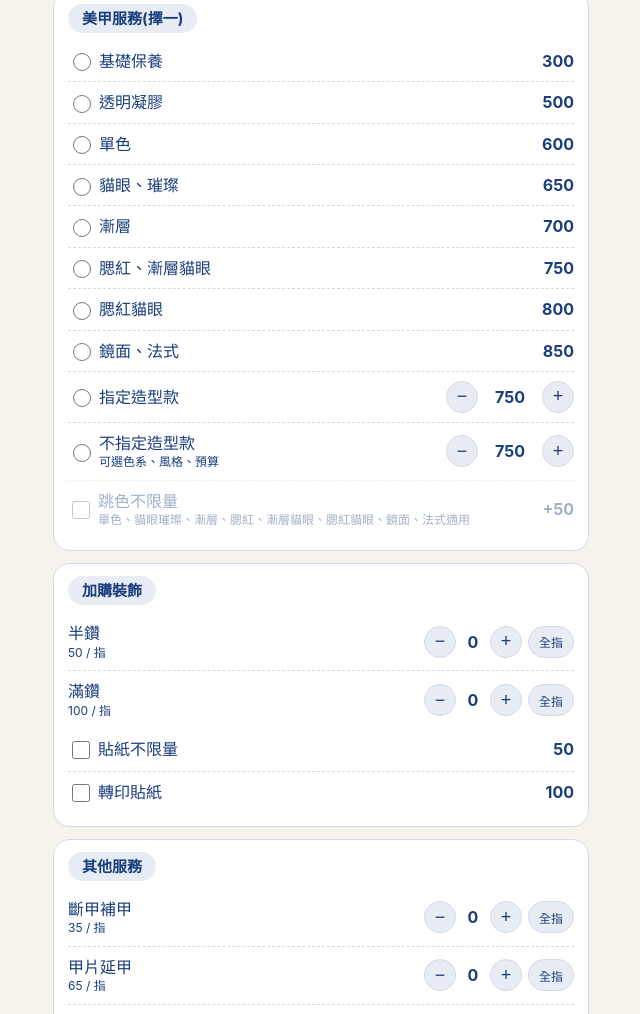
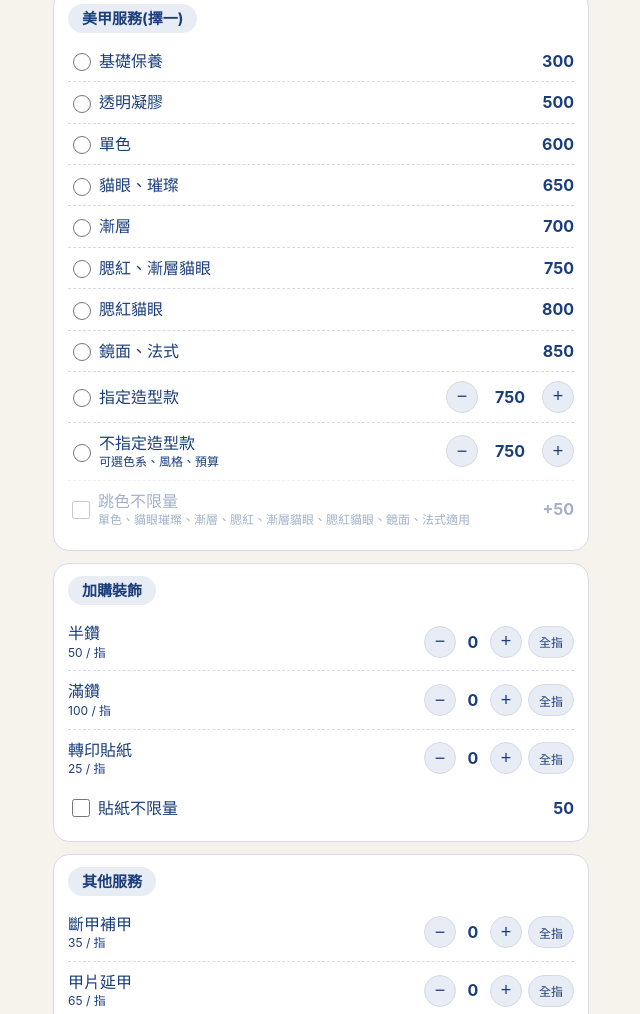
Before and after one commit to a0903600640-hub/frynails, a plain HTML site: page calculator.html in a window 1280 px wide. Shown: the part 166-1180 px from the top of the page, without its empty margins (319-959 px from the left). Drawn offline with Linux system fonts and the light colour scheme.

Commit message:
Add files via upload

```diff
--- a/calculator.html
+++ b/calculator.html
@@ -51,13 +51,13 @@ select{width:100%;padding:9px;border-radius:10px;border:1px solid var(--bd);back
 </div>
 <script>
 const STYLES=[["基礎保養",300],["透明凝膠",500],["單色",600,1],["貓眼、璀璨",650,1],["漸層",700,1],["腮紅、漸層貓眼",750,1],["腮紅貓眼",800,1],["鏡面、法式",850,1],["指定造型款",750,0,"起"],["不指定造型款",750,0,"起","可選色系、風格、預算"]];
-const DECO=[["半鑽",50],["滿鑽",100]];
+const DECO=[["半鑽",50],["滿鑽",100],["轉印貼紙",25]];
 const OTHER=[["斷甲補甲",35],["甲片延甲",65],["凝膠延甲",75],["塑形",25]];
 let F=10,H=0,X={8:0,9:0},q={},style=-1;
 const $=id=>document.getElementById(id);
 $("styles").innerHTML=STYLES.map((s,i)=>`<label class="row"><span class="l"><input type="radio" name="st" value="${i}"><span>${s[0]}${s[4]?`<small>${s[4]}</small>`:""}</span></span>${s[3]?`<div class="step"><button type="button" onclick="up(${i},-1)">−</button><em id="ux${i}" style="min-width:52px;font-weight:700">${s[1]}</em><button type="button" onclick="up(${i},1)">+</button></div>`:`<span class="p">${s[1]}</span>`}</label>`).join("");
 const stepper=(a,k)=>a.map((x,i)=>`<div class="row" style="cursor:default"><span>${x[0]}<small>${x[1]} / 指</small></span><div class="step"><button onclick="qty('${k}${i}',-1)">−</button><em id="q${k}${i}">0</em><button onclick="qty('${k}${i}',1)">+</button><button class="all" onclick="qty('${k}${i}',99)">全指</button></div></div>`).join("");
-$("deco").innerHTML=stepper(DECO,"d")+`<label class="row"><span class="l"><input type="checkbox" id="stk"><span>貼紙不限量</span></span><span class="p">50</span></label><label class="row"><span class="l"><input type="checkbox" id="tstk"><span>轉印貼紙</span></span><span class="p">100</span></label>`;
+$("deco").innerHTML=stepper(DECO,"d")+`<label class="row"><span class="l"><input type="checkbox" id="stk"><span>貼紙不限量</span></span><span class="p">50</span></label>`;
 $("other").innerHTML=stepper(OTHER,"o")+`<label class="row"><span class="l"><input type="checkbox" id="thick"><span>厚建構</span></span><span class="p">150</span></label>`;
 function qty(k,d){q[k]=Math.max(0,Math.min(F,d==99?F:(q[k]||0)+d));calc()}
 function up(i,d){X[i]=Math.max(0,X[i]+d*50);document.querySelector(`input[name=st][value="${i}"]`).checked=true;calc()}
@@ -76,7 +76,6 @@ for(const i in X)$("ux"+i).textContent=STYLES[i][1]+X[i];
 if(S){add(S[0]+(S[3]?"(起)":""),S[1]);if(S[2]&&$("jump").checked)add("跳色不限量",50);if(S[3])add("款式加價",X[style])}
 DECO.forEach((x,i)=>{const n=q["d"+i]||0;$("qd"+i).textContent=n;add(`${x[0]} × ${n}指`,n*x[1])});
 if($("stk").checked)add("貼紙不限量",50);
-if($("tstk").checked)add("轉印貼紙",100);
 OTHER.forEach((x,i)=>{const n=q["o"+i]||0;$("qo"+i).textContent=n;add(`${x[0]} × ${n}指`,n*x[1])});
 if($("thick").checked)add("厚建構",150);
 const rm=document.querySelector('input[name=rm]:checked').value;
```
